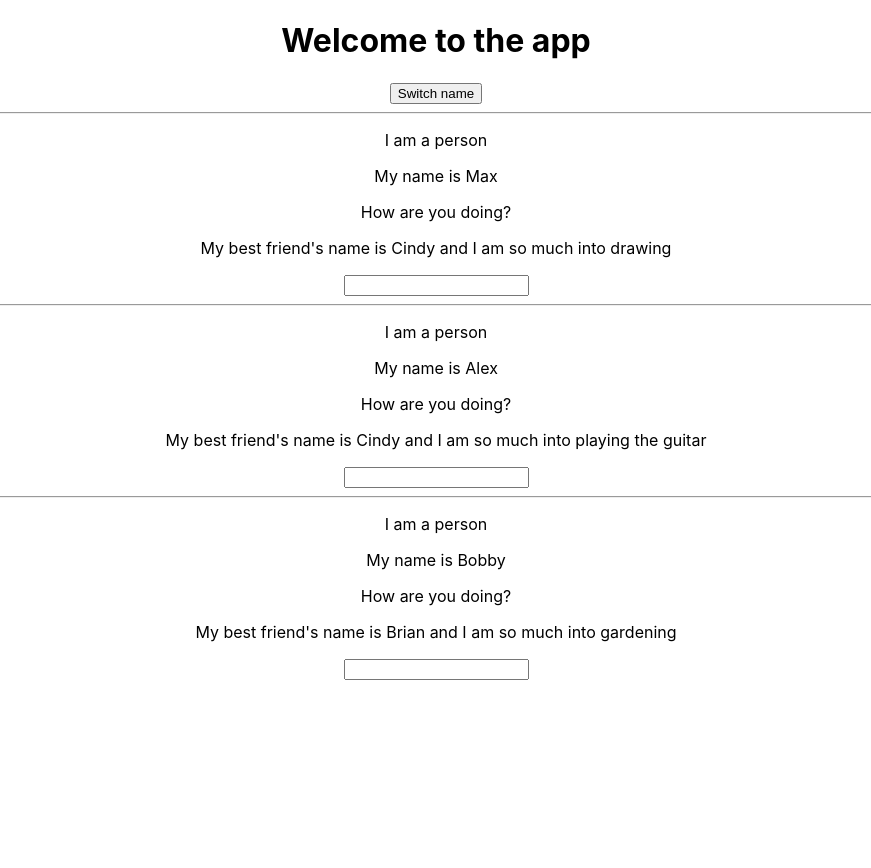
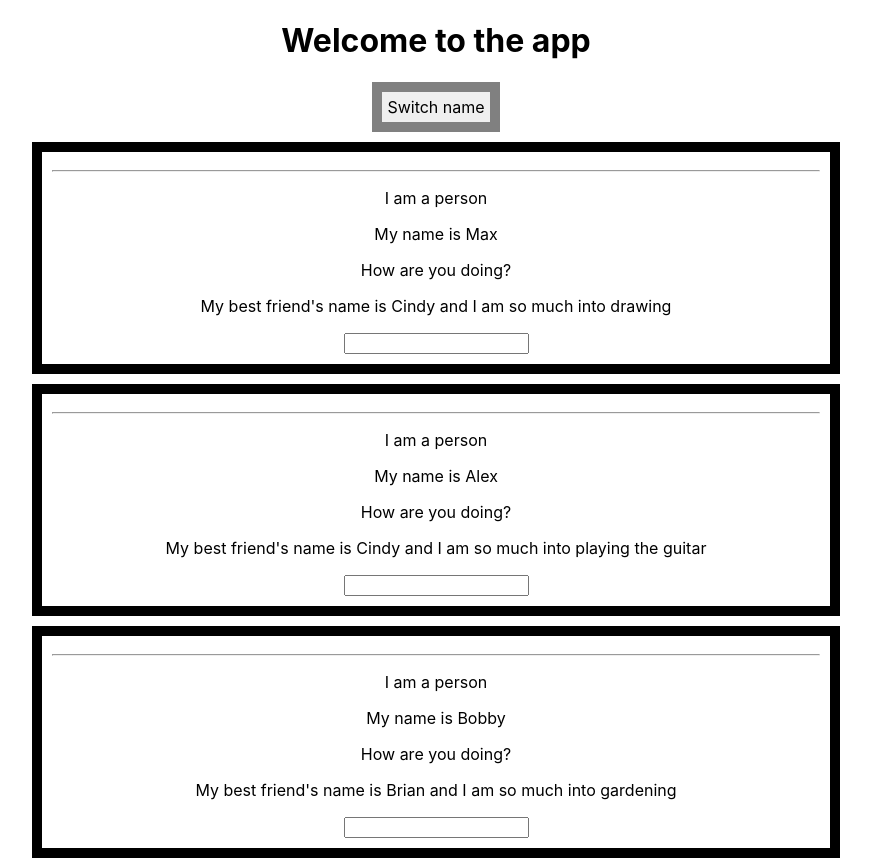
Before and after one commit to bwielk/ReactRecap, a React (Create React App) app: page / in a window 1280 px wide. Shown: the whole page, without its empty margins (204-1075 px from the left). Before the commit the page ends 800 px from the top, so only its background shows below. Built offline with nearby package versions, Linux system fonts and the light colour scheme.

Commit message:
Added styling

```diff
--- a/src/App.js
+++ b/src/App.js
@@ -35,10 +35,23 @@ class App extends Component {
   }
 
   render() {
+
+    const style = {
+      backgroundColour: 'ivory',
+      font: 'inherit',
+      border: '10px solid grey',
+      padding: '5px',
+      cursor: 'pointer'
+    }
+
     return (
       <div className="App">
         <h1>Welcome to the app</h1>
-        <button onClick={()=> this.switchNameHandler("Adam")}>Switch name</button>
+        <button
+          onClick={()=> this.switchNameHandler("Adam")}
+          style={style}>
+          Switch name
+        </button>
         <Person
           name={this.state.persons_names[0].name}
           hobby="drawing"
--- /dev/null
+++ b/src/Person/Person.css
@@ -0,0 +1,9 @@
+.Person {
+  width: 60%;
+  margin: auto;
+  border: 10px solid black;
+  padding: 10px;
+  text-align: center;
+  margin-top: 10px;
+  margin-bottom: 10px;
+}
--- a/src/Person/Person.js
+++ b/src/Person/Person.js
@@ -1,9 +1,10 @@
 import React from 'react';
+import './Person.css'
 
 const person = (props) => {
   const array = ["Alex", "Brian", "Cindy"]
   return (
-    <div>
+    <div className="Person">
           <hr/>
           <p>I am a person</p>
           <p onClick={props.click}>My name is {props.name}</p>
```
